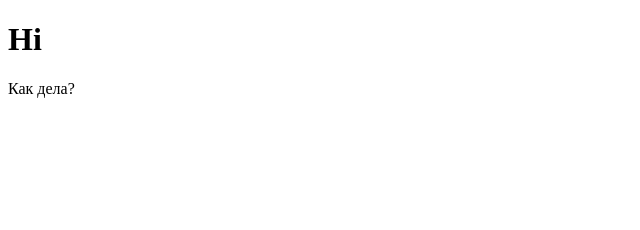
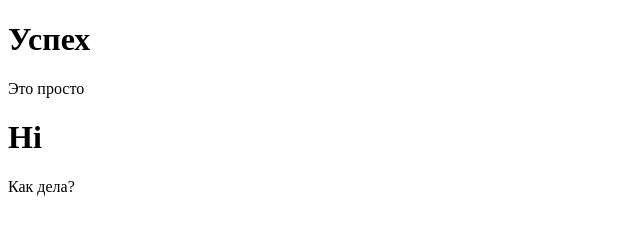
Before and after one commit to IaroslavKhachatrian/-, a plain HTML site: page index.html in a window 1280 px wide. Shown: the whole page, without its empty margins (0-640 px from the left). Drawn offline with Linux system fonts and the light colour scheme.

Commit message:
Changed body
Chabged body

```diff
--- a/index.html
+++ b/index.html
@@ -6,6 +6,9 @@
     <meta name="viewport" content="width=device-width, initial-scale=1.0">
     <title>Lesson 0</title>
 </head>
+<body>
+    <h1>Успех</h1>
+    <p>Это просто</p>
 </body>
 <h1>Hi</h1>
 <p>Как дела?</p>
```
